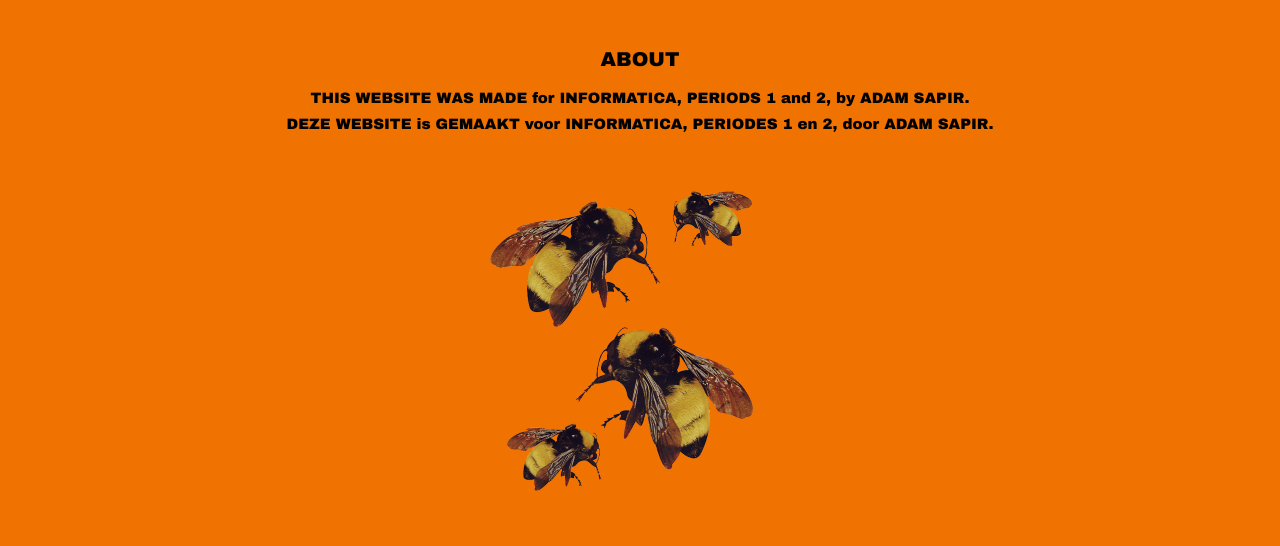
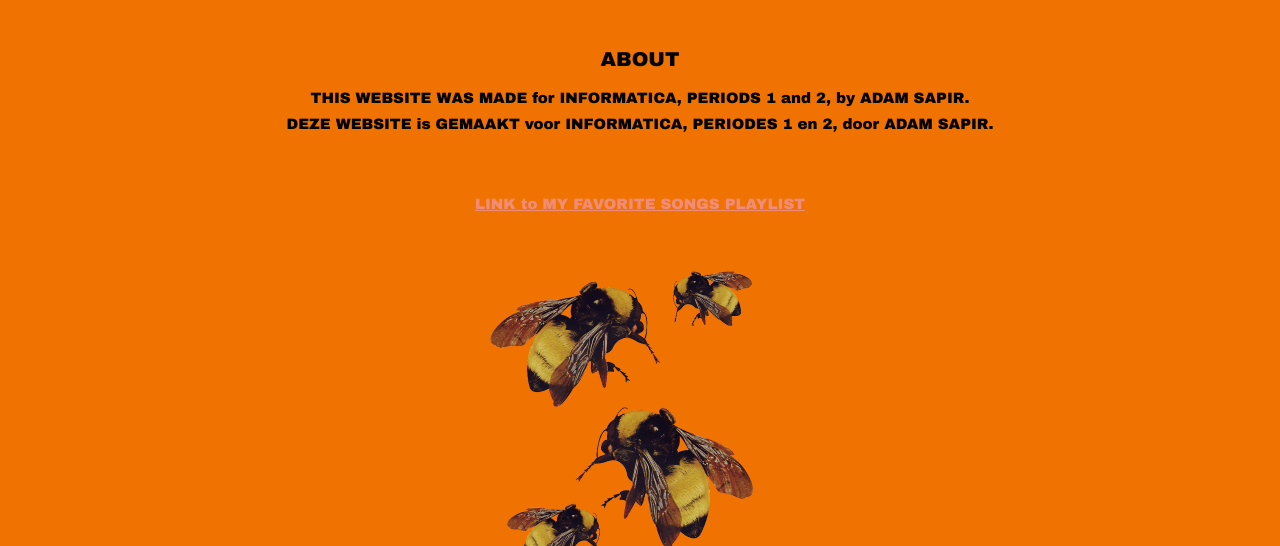
Before and after one commit to adamsapir/adamsapir.github.io, a plain HTML site: page about.html in a window 1280 px wide. Shown: the part 243-789 px from the top of the page. Drawn offline with Linux system fonts and the light colour scheme.

Commit message:
Fourth website upload

```diff
--- a/about.html
+++ b/about.html
@@ -85,6 +85,11 @@
 
 		<div style="text-align:center;font-family: Arial Black,Arial,sans-serif;font-size:15px;padding: 5px 30px;">THIS WEBSITE WAS MADE for INFORMATICA, PERIODS 1 and 2, by ADAM SAPIR.</div>
 		<div style="text-align:center;font-family: Arial Black,Arial,sans-serif;font-size:15px;padding: 5px 30px;">DEZE WEBSITE is GEMAAKT voor INFORMATICA, PERIODES 1 en 2, door ADAM SAPIR.</div>
+
+	<BR><BR><BR>
+
+		<div style="text-align:center;font-family: Arial Black,Arial,sans-serif;font-size:15px;padding: 5px 30px;"><a href="https://soundcloud.com/prodbysea/sets/music-from-adams-informatica/s-If5jh">LINK to MY FAVORITE SONGS PLAYLIST</a></div>
+
 	<BR><BR><BR>
 
 	<center><div id='sound_button' onClick="playpause()" ><img title='Music Playing' alt='Play The Music' src='beemusic.png' /></div></center>
@@ -98,4 +103,14 @@
 		<center><a href="about.html"><img src="bee.png" style="width:71px;height:51px;"></a>
 
 	</body>
+	<style>
+
+	a {
+    color: #F08D78;
+	}
+
+	a:hover {
+    color: #0f7287;
+	}
+	</style>
 	</html>
```
Also changed, not shown: index.html (+3 -0 lines), music.html (+1 -1 lines), 1 other file.
